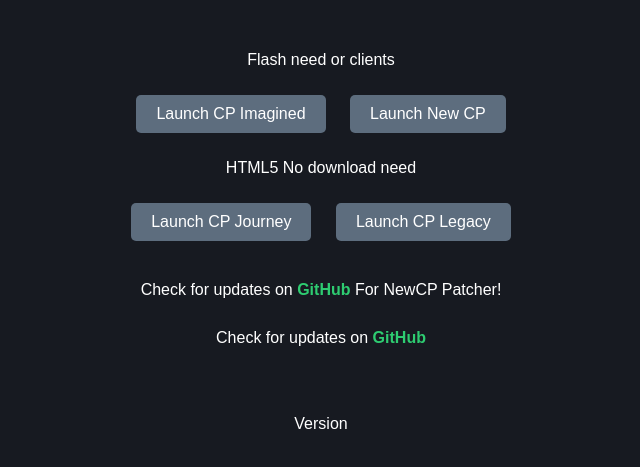
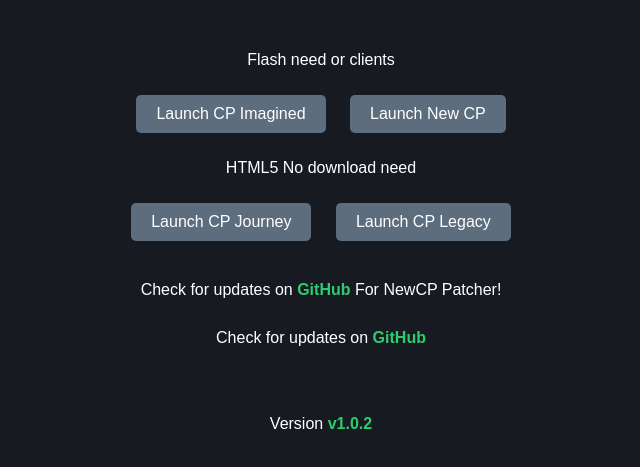
Before and after one commit to KornineQStuff/CPLauncher, a plain HTML site: page index.html in a window 1280 px wide. Shown: the part 51-518 px from the top of the page, without its empty margins (319-959 px from the left). Drawn offline with Linux system fonts and the light colour scheme.

Commit message:
Update index.html

```diff
--- a/index.html
+++ b/index.html
@@ -12,7 +12,9 @@
     }
 
     .lime {
-    color: lime;
+      color: #2ecc71;
+      text-decoration: none;
+      font-weight: bold;
     }
 
     h1 {
@@ -92,6 +94,6 @@
     <br>
     <br>
   <footer>
-      <p>Version <a= href="https://github.com/KornineQStuff/CPLauncher/" class="lime >v1.0.1</a></p>
+      <p>Version <a href="https://github.com/KornineQStuff/CPLauncher/" class="lime">v1.0.2</a></p>
   </footer>
 </body></html>
```
